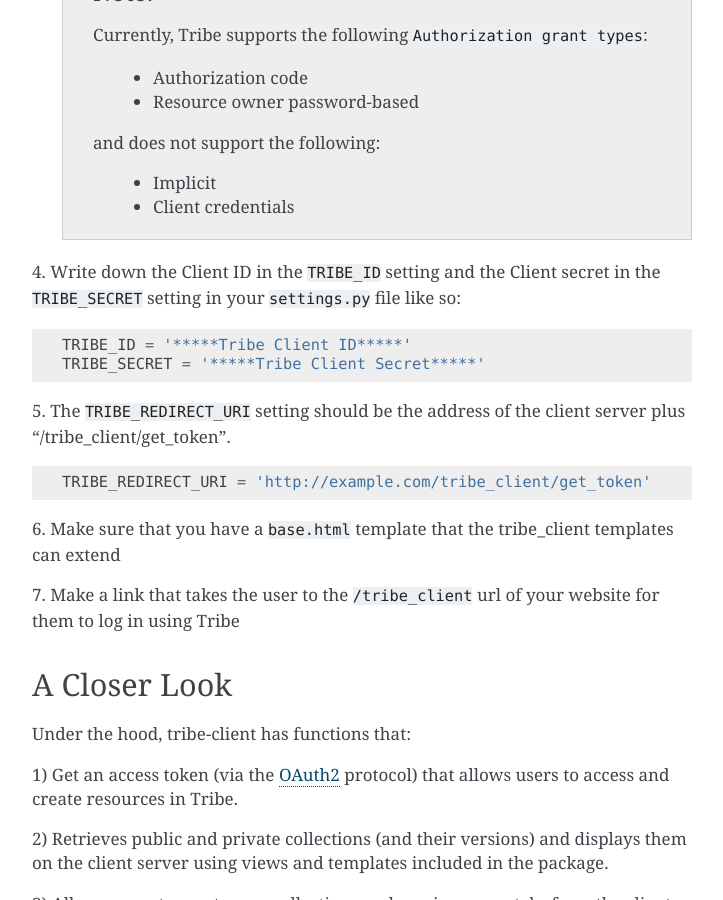
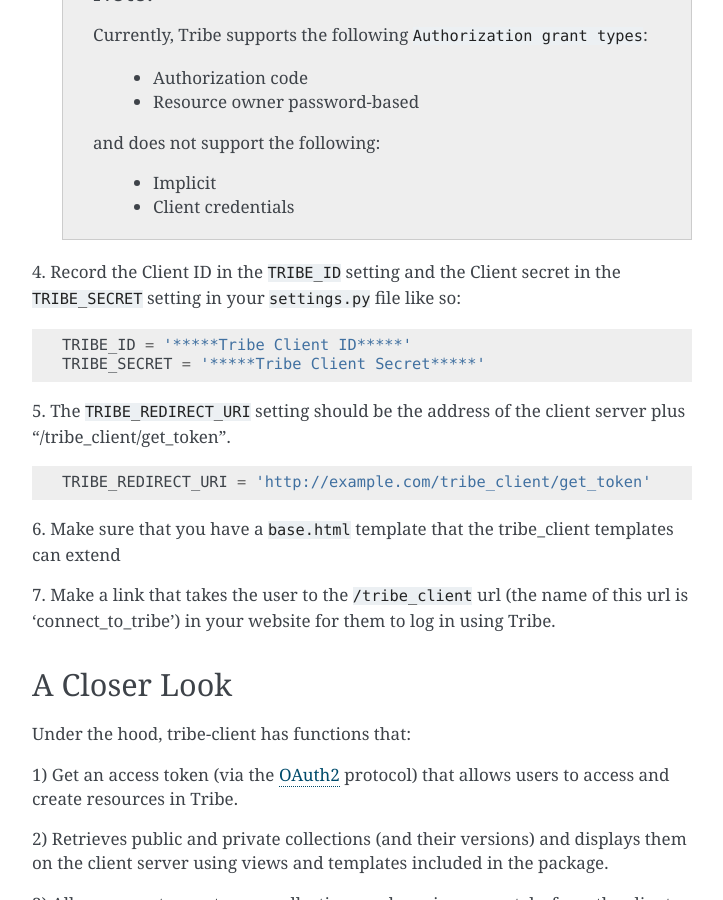
Before and after one commit to greenelab/tribe-client, a Sphinx documentation site: the page built from docs/source/index.rst, in a window 1280 px wide and 900 px high, scrolled down 1269 px. Shown: the whole window, without its empty margins (388-1111 px from the left). Built offline with Sphinx 7.4.7, drawn with Linux system fonts in a browser that asks for light colours; formulas are drawn with MathJax 3.

Commit message:
Putting additional comments in style_guide.rst regarding the Bootstrap styling classes, documenting the name of the 'connect_to_tribe' URL, and changing the language of the 'Quick Start' steps.

```diff
--- a/docs/source/index.rst
+++ b/docs/source/index.rst
@@ -78,7 +78,7 @@
       * Client credentials
 
 
-4. Write down the Client ID in the ``TRIBE_ID`` setting and the Client secret
+4. Record the Client ID in the ``TRIBE_ID`` setting and the Client secret
 in the ``TRIBE_SECRET`` setting in your ``settings.py`` file like so:
 
 .. code-block:: python
@@ -99,8 +99,8 @@
 templates can extend
 
 
-7. Make a link that takes the user to the ``/tribe_client`` url of your website
-for them to log in using Tribe
+7. Make a link that takes the user to the ``/tribe_client`` url (the name of
+this url is 'connect_to_tribe') in your website for them to log in using Tribe.
 
 
 A Closer Look
--- a/docs/source/style_guide.rst
+++ b/docs/source/style_guide.rst
@@ -3,6 +3,11 @@
 
 Bootstrap classes used in the tribe-client templates
 -------------------------------------------------------
+
+These are the following Bootstrap classes used for styling the tables with
+the user genesets. They are already included in the tribe-client templates.
+If you are not using Bootstrap, you should define these classes - otherwise
+your tables will have no styling.
 
 **Tables**
 ************
```
